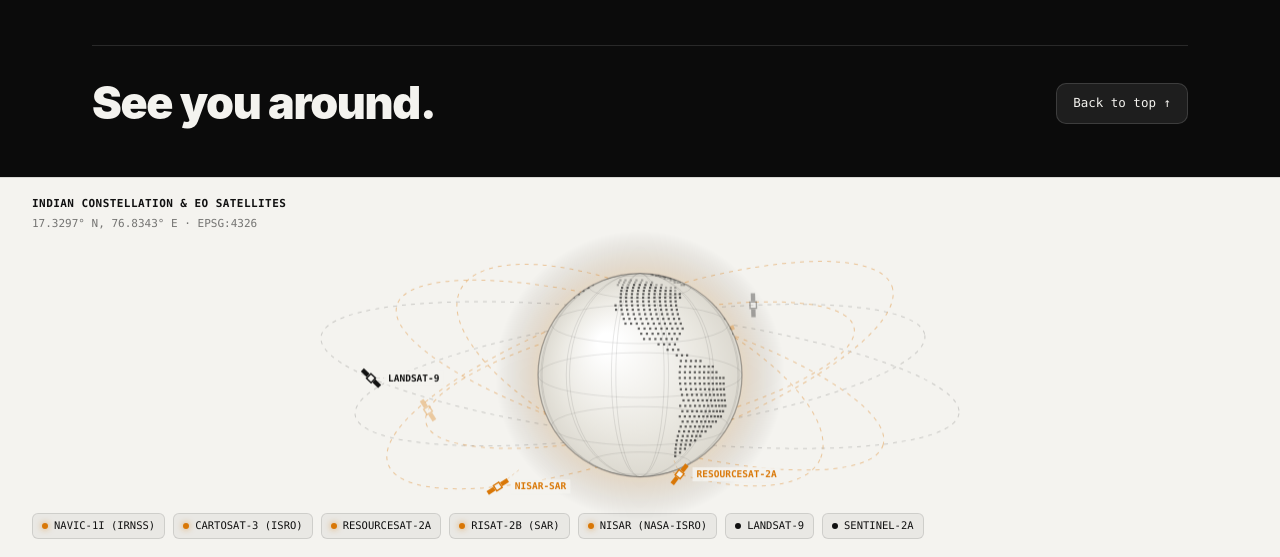
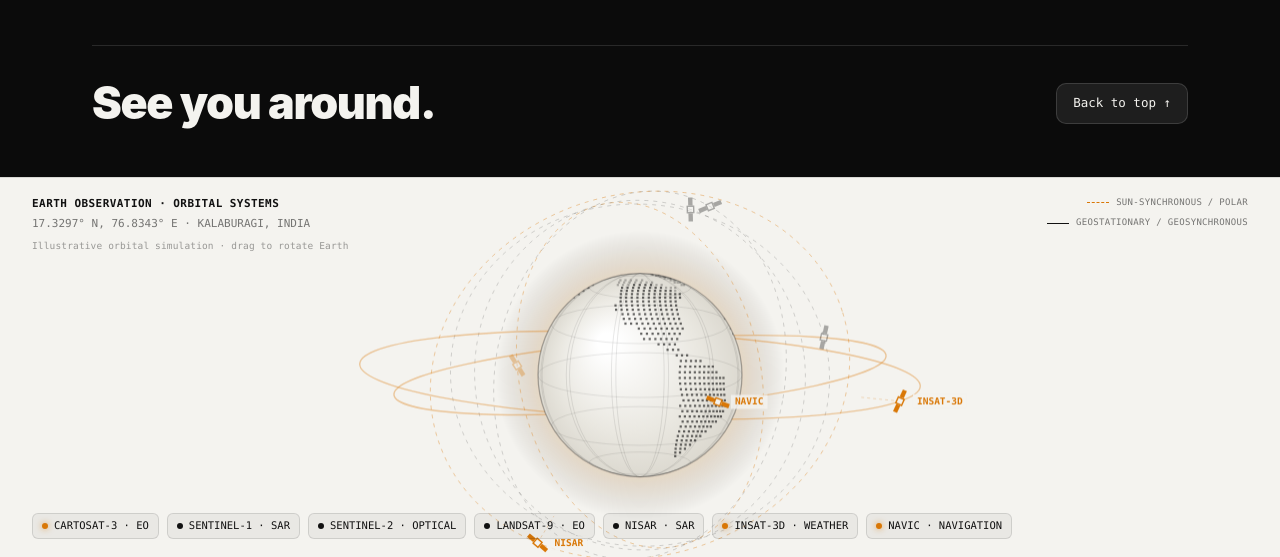
Before and after one commit to prassuspam/Portfolio-varaprasad, a plain HTML site: page index.html in a window 1280 px wide. Shown: the part 3889-4446 px from the top of the page. Drawn offline with Linux system fonts and the light colour scheme.

Commit message:
Upgrade footer to Earth observation satellite orbit simulation

```diff
--- a/index.html
+++ b/index.html
@@ -1308,6 +1308,31 @@
       letter-spacing: 0.04em;
     }
 
+    .orbital-subline {
+      margin-top: 2px;
+      opacity: 0.72;
+      font-size: 9.5px;
+      letter-spacing: 0.015em;
+    }
+
+    .orbital-hud-legend {
+      position: absolute;
+      top: 18px;
+      right: 32px;
+      display: flex;
+      flex-direction: column;
+      gap: 7px;
+      align-items: flex-end;
+      pointer-events: none;
+      color: var(--muted);
+      font-size: 9px;
+      letter-spacing: 0.035em;
+    }
+    .orbital-hud-legend span { display: inline-flex; align-items: center; gap: 7px; }
+    .orbit-key { display: inline-block; width: 22px; height: 0; border-top: 1px dashed currentColor; }
+    .orbit-key.polar { color: #D97706; }
+    .orbit-key.geo { color: var(--text); border-top-style: solid; }
+
     .orbital-hud-right {
       position: absolute;
       bottom: 18px;
@@ -1342,6 +1367,13 @@
     .sat-dot.indian {
       background: #D97706;
       box-shadow: 0 0 6px rgba(217, 119, 6, 0.65);
+    }
+    @media (max-width: 680px) {
+      .orbital-stage { height: 410px; }
+      .orbital-hud-left { top: 14px; left: 16px; right: 16px; font-size: 9px; }
+      .orbital-hud-legend { top: 72px; left: 16px; right: auto; align-items: flex-start; font-size: 8px; }
+      .orbital-hud-right { left: 16px; right: 16px; bottom: 12px; gap: 5px; }
+      .sat-chip { padding: 3px 6px; font-size: 8px; }
     }
     body.dark .sat-dot.indian {
       background: #FACC15;
@@ -1886,20 +1918,26 @@
     <!-- Interactive Cursor-Responsive Earth & Satellite Constellation Stage -->
     <div class="orbital-stage" id="orbitalStage">
       <div class="orbital-hud-left mono">
-        <strong>INDIAN CONSTELLATION &amp; EO SATELLITES</strong>
-        <span id="orbitalCoordsReadout">17.3297° N, 76.8343° E · EPSG:4326</span>
+        <strong>EARTH OBSERVATION · ORBITAL SYSTEMS</strong>
+        <span id="orbitalCoordsReadout">17.3297° N, 76.8343° E · KALABURAGI, INDIA</span>
+        <span class="orbital-subline">Illustrative orbital simulation · drag to rotate Earth</span>
       </div>
 
-      <canvas id="earthOrbitalCanvas"></canvas>
+      <div class="orbital-hud-legend mono" aria-label="Orbit types">
+        <span><i class="orbit-key polar"></i> SUN-SYNCHRONOUS / POLAR</span>
+        <span><i class="orbit-key geo"></i> GEOSTATIONARY / GEOSYNCHRONOUS</span>
+      </div>
+
+      <canvas id="earthOrbitalCanvas" aria-label="Interactive Earth with illustrative satellite orbits and geographic markers"></canvas>
 
       <div class="orbital-hud-right mono">
-        <span class="sat-chip"><span class="sat-dot indian"></span> NAVIC-1I (IRNSS)</span>
-        <span class="sat-chip"><span class="sat-dot indian"></span> CARTOSAT-3 (ISRO)</span>
-        <span class="sat-chip"><span class="sat-dot indian"></span> RESOURCESAT-2A</span>
-        <span class="sat-chip"><span class="sat-dot indian"></span> RISAT-2B (SAR)</span>
-        <span class="sat-chip"><span class="sat-dot indian"></span> NISAR (NASA-ISRO)</span>
-        <span class="sat-chip"><span class="sat-dot"></span> LANDSAT-9</span>
-        <span class="sat-chip"><span class="sat-dot"></span> SENTINEL-2A</span>
+        <span class="sat-chip"><span class="sat-dot indian"></span> CARTOSAT-3 · EO</span>
+        <span class="sat-chip"><span class="sat-dot"></span> SENTINEL-1 · SAR</span>
+        <span class="sat-chip"><span class="sat-dot"></span> SENTINEL-2 · OPTICAL</span>
+        <span class="sat-chip"><span class="sat-dot"></span> LANDSAT-9 · EO</span>
+        <span class="sat-chip"><span class="sat-dot"></span> NISAR · SAR</span>
+        <span class="sat-chip"><span class="sat-dot indian"></span> INSAT-3D · WEATHER</span>
+        <span class="sat-chip"><span class="sat-dot indian"></span> NAVIC · NAVIGATION</span>
       </div>
     </div>
   </footer>
@@ -2583,61 +2621,15 @@ def compute_flood_vulnerability_overlay(dem_slope, drainage_density, ndwi, proxi
       }
     }
 
+    // Representative missions and orbit classes; positions are illustrative, not live ephemerides.
     const satellites = [
-      {
-        name: 'NAVIC-1I (IRNSS)',
-        indian: true,
-        rxFactor: 2.15,
-        ryFactor: 0.56,
-        tilt: -0.22,
-        angle: 0.2,
-        speed: 0.0105,
-      },
-      {
-        name: 'CARTOSAT-3',
-        indian: true,
-        rxFactor: 2.48,
-        ryFactor: 0.66,
-        tilt: 0.28,
-        angle: 1.4,
-        speed: -0.009,
-      },
-      {
-        name: 'SENTINEL-2A',
-        indian: false,
-        rxFactor: 2.82,
-        ryFactor: 0.58,
-        tilt: -0.14,
-        angle: 2.6,
-        speed: 0.0085,
-      },
-      {
-        name: 'RESOURCESAT-2A',
-        indian: true,
-        rxFactor: 1.95,
-        ryFactor: 0.78,
-        tilt: 0.44,
-        angle: 3.7,
-        speed: 0.0125,
-      },
-      {
-        name: 'LANDSAT-9',
-        indian: false,
-        rxFactor: 3.15,
-        ryFactor: 0.62,
-        tilt: 0.12,
-        angle: 4.8,
-        speed: -0.0075,
-      },
-      {
-        name: 'NISAR-SAR',
-        indian: true,
-        rxFactor: 2.62,
-        ryFactor: 0.74,
-        tilt: -0.34,
-        angle: 5.7,
-        speed: 0.0095,
-      }
+      { name: 'CARTOSAT-3', mission: 'Optical mapping', indian: true, orbit: 'polar', rxFactor: 1.18, ryFactor: 1.72, tilt: -0.22, angle: 0.2, speed: 0.0105 },
+      { name: 'SENTINEL-1', mission: 'C-band SAR', indian: false, orbit: 'polar', rxFactor: 1.42, ryFactor: 1.82, tilt: 0.18, angle: 1.4, speed: -0.009 },
+      { name: 'SENTINEL-2', mission: 'Multispectral optical', indian: false, orbit: 'polar', rxFactor: 1.62, ryFactor: 1.72, tilt: -0.12, angle: 2.6, speed: 0.0085 },
+      { name: 'LANDSAT-9', mission: 'Land monitoring', indian: false, orbit: 'polar', rxFactor: 1.86, ryFactor: 1.68, tilt: 0.10, angle: 3.7, speed: 0.0075 },
+      { name: 'NISAR', mission: 'L- and S-band SAR', indian: true, orbit: 'polar', rxFactor: 2.08, ryFactor: 1.78, tilt: -0.30, angle: 4.8, speed: -0.0082 },
+      { name: 'INSAT-3D', mission: 'Meteorology', indian: true, orbit: 'geo', rxFactor: 2.75, ryFactor: 0.42, tilt: 0.04, angle: 5.7, speed: 0.0032 },
+      { name: 'NAVIC', mission: 'Regional navigation', indian: true, orbit: 'geo', rxFactor: 2.42, ryFactor: 0.34, tilt: -0.08, angle: 2.1, speed: -0.0028 }
     ];
 
     let earthSpin = 0.85;
@@ -2781,8 +2773,8 @@ def compute_flood_vulnerability_overlay(dem_slope, drainage_density, ndwi, proxi
         orbitalCtx.beginPath();
         orbitalCtx.ellipse(0, 0, rx, ry, 0, 0, Math.PI * 2);
         orbitalCtx.strokeStyle = sat.indian ? pal.orbitIndian : pal.orbitGlobal;
-        orbitalCtx.lineWidth = 1;
-        orbitalCtx.setLineDash([4, 5]);
+        orbitalCtx.lineWidth = sat.orbit === 'geo' ? 1.35 : 0.9;
+        orbitalCtx.setLineDash(sat.orbit === 'geo' ? [] : [4, 5]);
         orbitalCtx.stroke();
         orbitalCtx.restore();
       });
@@ -2853,25 +2845,35 @@ def compute_flood_vulnerability_overlay(dem_slope, drainage_density, ndwi, proxi
         }
       });
 
-      const cukLat = (17.33 * Math.PI) / 180;
-      const cukLon = (76.83 * Math.PI) / 180 + earthSpin;
-      const bx = Math.cos(cukLat) * Math.sin(cukLon);
-      const by = Math.sin(cukLat) * Math.cos(tiltLat) - Math.cos(cukLat) * Math.cos(cukLon) * Math.sin(tiltLat);
-      const bz = Math.cos(cukLat) * Math.cos(cukLon) * Math.cos(tiltLat) + Math.sin(cukLat) * Math.sin(tiltLat);
-
-      if (bz > 0.05) {
-        const bpx = cx + bx * radius;
-        const bpy = cy - by * radius;
-        orbitalCtx.beginPath();
-        orbitalCtx.arc(bpx, bpy, 6.5, 0, Math.PI * 2);
-        orbitalCtx.fillStyle = pal.accentSoft;
-        orbitalCtx.fill();
-
-        orbitalCtx.beginPath();
-        orbitalCtx.arc(bpx, bpy, 2.8, 0, Math.PI * 2);
-        orbitalCtx.fillStyle = pal.accent;
-        orbitalCtx.fill();
-      }
+      const groundLocations = [
+        { name: 'CUK · KALABURAGI', lat: 17.33, lon: 76.83, primary: true },
+        { name: 'NELLORE', lat: 14.44, lon: 79.99, primary: false },
+        { name: 'VISAKHAPATNAM', lat: 17.69, lon: 83.22, primary: false }
+      ];
+      groundLocations.forEach((place) => {
+        const latRad = place.lat * Math.PI / 180;
+        const lonRad = place.lon * Math.PI / 180 + earthSpin;
+        const px3d = Math.cos(latRad) * Math.sin(lonRad);
+        const py3d = Math.sin(latRad) * Math.cos(tiltLat) - Math.cos(latRad) * Math.cos(lonRad) * Math.sin(tiltLat);
+        const pz3d = Math.cos(latRad) * Math.cos(lonRad) * Math.cos(tiltLat) + Math.sin(latRad) * Math.sin(tiltLat);
+        if (pz3d > 0.05) {
+          const gx = cx + px3d * radius;
+          const gy = cy - py3d * radius;
+          orbitalCtx.beginPath();
+          orbitalCtx.arc(gx, gy, place.primary ? 7 : 4.5, 0, Math.PI * 2);
+          orbitalCtx.fillStyle = pal.accentSoft;
+          orbitalCtx.fill();
+          orbitalCtx.beginPath();
+          orbitalCtx.arc(gx, gy, place.primary ? 2.8 : 1.8, 0, Math.PI * 2);
+          orbitalCtx.fillStyle = pal.accent;
+          orbitalCtx.fill();
+          if (place.primary) {
+            orbitalCtx.font = '700 8px ui-monospace, SFMono-Regular, Menlo, monospace';
+            orbitalCtx.fillStyle = pal.fg;
+            orbitalCtx.fillText('CUK', gx + 8, gy - 7);
+          }
+        }
+      });
 
       orbitalCtx.restore();
 
```
